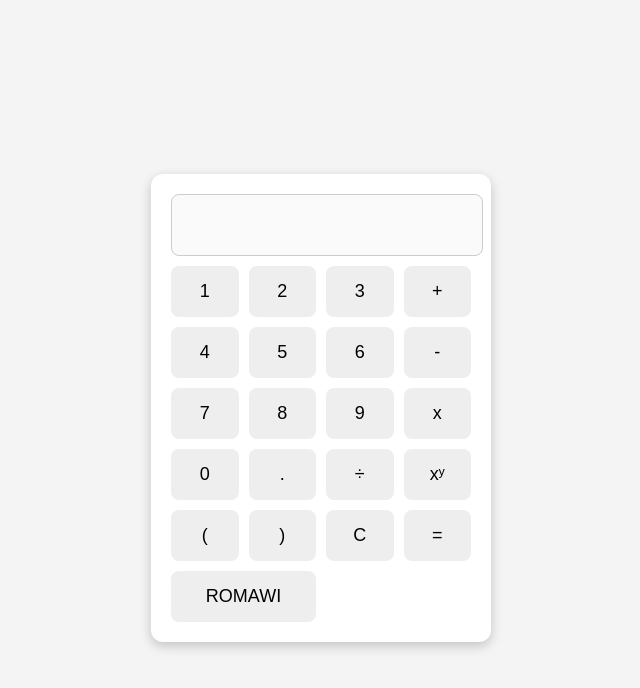
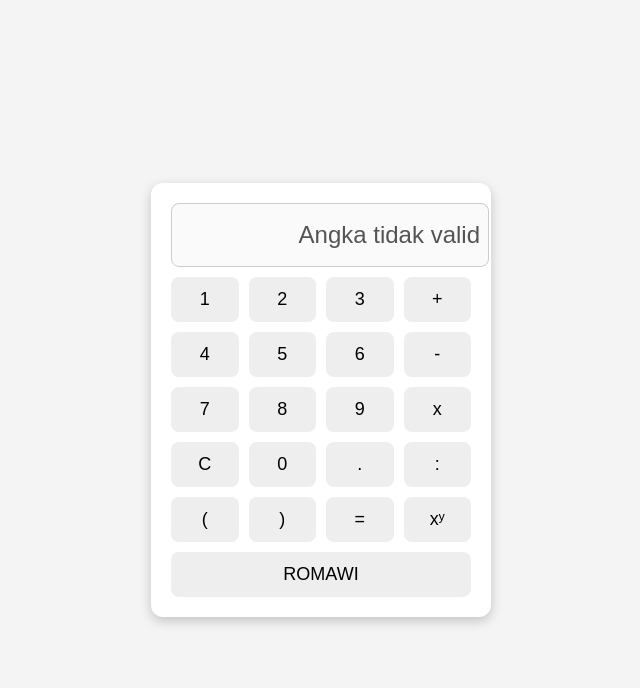
Before and after one commit to azkamurphy/Kalkulator-Romawi-Web, a plain HTML site: page index.html in a window 1280 px wide. Both pictures are taken after a click on the button "ROMAWI". Shown: the whole page, without its empty margins (319-959 px from the left). Drawn offline with Linux system fonts and the light colour scheme.

Commit message:
Update index.html

```diff
--- a/index.html
+++ b/index.html
@@ -1,141 +1,117 @@
 <!DOCTYPE html>
-<html lang="en">
+<html lang="id">
 <head>
-  <meta charset="UTF-8">
+  <meta charset="UTF-8" />
   <title>Kalkulator Sederhana</title>
   <style>
-    body {
-      font-family: Arial, sans-serif;
-      display: flex;
-      justify-content: center;
-      align-items: center;
-      height: 100vh;
-      background: #f4f4f4;
-    }
-    .calculator {
-      background: white;
-      padding: 20px;
-      border-radius: 12px;
-      box-shadow: 0px 4px 12px rgba(0,0,0,0.2);
-      width: 300px;
-      text-align: center;
-    }
-    .display {
-      width: 100%;
-      height: 50px;
-      font-size: 24px;
-      text-align: right;
-      margin-bottom: 10px;
-      padding: 5px;
-      border: 1px solid #ccc;
-      border-radius: 8px;
-    }
-    .buttons {
-      display: grid;
-      grid-template-columns: repeat(4, 1fr);
-      gap: 10px;
-    }
-    button {
-      font-size: 18px;
-      padding: 15px;
-      border: none;
-      border-radius: 8px;
-      cursor: pointer;
-      background: #eee;
-    }
-    button:hover {
-      background: #ddd;
-    }
-    .wide {
-      grid-column: span 2;
-    }
+    body{font-family:Arial, sans-serif;display:flex;justify-content:center;align-items:center;height:100vh;background:#f4f4f4;margin:0}
+    .calculator{background:#fff;padding:20px;border-radius:12px;box-shadow:0 4px 12px rgba(0,0,0,.2);width:300px}
+    .display{width:100%;height:50px;font-size:24px;text-align:right;margin-bottom:10px;padding:6px 8px;border:1px solid #ccc;border-radius:8px}
+    .buttons{display:grid;grid-template-columns:repeat(4,1fr);gap:10px}
+    button{font-size:18px;padding:12px;border:none;border-radius:8px;cursor:pointer;background:#eee}
+    button:hover{background:#ddd}
+    .span-all{grid-column:1 / -1}
   </style>
 </head>
 <body>
   <div class="calculator">
-    <input type="text" id="display" class="display" disabled>
+    <input id="display" class="display" type="text" disabled />
+
     <div class="buttons">
+      <!-- row 2 -->
       <button onclick="append('1')">1</button>
       <button onclick="append('2')">2</button>
       <button onclick="append('3')">3</button>
       <button onclick="append('+')">+</button>
 
+      <!-- row 3 -->
       <button onclick="append('4')">4</button>
       <button onclick="append('5')">5</button>
       <button onclick="append('6')">6</button>
       <button onclick="append('-')">-</button>
 
+      <!-- row 4 -->
       <button onclick="append('7')">7</button>
       <button onclick="append('8')">8</button>
       <button onclick="append('9')">9</button>
-      <button onclick="append('*')">x</button>
+      <button onclick="append('*','x')">x</button>
 
+      <!-- row 5 -->
+      <button onclick="clearDisplay()">C</button>
       <button onclick="append('0')">0</button>
       <button onclick="append('.')">.</button>
-      <button onclick="append('/')">÷</button>
-      <button onclick="append('**')">xʸ</button>
+      <button onclick="append('/',':')">:</button>
 
+      <!-- row 6 -->
       <button onclick="append('(')">(</button>
       <button onclick="append(')')">)</button>
-      <button onclick="clearDisplay()">C</button>
       <button onclick="calculate()">=</button>
+      <button onclick="append('**','^')">xʸ</button>
 
-      <button class="wide" onclick="convertToRoman()">ROMAWI</button>
+      <!-- row 7 -->
+      <button class="span-all" onclick="convertToRoman()">ROMAWI</button>
     </div>
   </div>
 
   <script>
     let calculation = "";
+    let calculationDisplay = "";
 
-    function append(symbol) {
+    const $display = () => document.getElementById("display");
+
+    function setDisplay(text){ $display().value = text; }
+
+    function append(symbol, displaySymbol=null){
       calculation += symbol;
-      document.getElementById("display").value = calculation;
+      calculationDisplay += (displaySymbol!==null ? displaySymbol : symbol);
+      setDisplay(calculationDisplay);
     }
 
-    function clearDisplay() {
+    function clearDisplay(){
       calculation = "";
-      document.getElementById("display").value = "";
+      calculationDisplay = "";
+      setDisplay("");
     }
 
-    function calculate() {
-      try {
-        if (calculation.includes("/0")) {
+    function calculate(){
+      try{
+        if (calculation.includes("/0")){
           clearDisplay();
-          document.getElementById("display").value = "undefined";
+          setDisplay("undefined");
           return;
         }
-        let result = eval(calculation);
-        calculation = result.toString();
-        document.getElementById("display").value = result;
-      } catch {
-        document.getElementById("display").value = "Error";
+        const result = eval(calculation);
+        calculation = String(result);
+        calculationDisplay = String(result);
+        setDisplay(calculationDisplay);
+      }catch(e){
+        clearDisplay();
+        setDisplay("Error");
       }
     }
 
-    function convertToRoman() {
-      try {
-        let num = eval(calculation);
-        num = Math.floor(num);
-        if (num < 1 || num > 3999) {
-          document.getElementById("display").value = "Angka tidak valid";
+    function convertToRoman(){
+      try{
+        let n = Math.trunc(eval(calculation));
+        if (!Number.isFinite(n) || n < 1 || n > 3999){
+          setDisplay("Angka tidak valid");
           return;
         }
-        const romanMap = {
-          1000: "M", 900: "CM", 500: "D", 400: "CD", 100: "C",
-          90: "XC", 50: "L", 40: "XL", 10: "X", 9: "IX",
-          5: "V", 4: "IV", 1: "I"
-        };
-        let result = "";
-        for (let key in romanMap) {
-          while (num >= key) {
-            result += romanMap[key];
-            num -= key;
-          }
+        const romanPairs = [
+          [1000,'M'],[900,'CM'],[500,'D'],[400,'CD'],
+          [100,'C'],[90,'XC'],[50,'L'],[40,'XL'],
+          [10,'X'],[9,'IX'],[5,'V'],[4,'IV'],[1,'I']
+        ];
+        let res = "";
+        for (const [val,sym] of romanPairs){
+          while (n >= val){ res += sym; n -= val; }
         }
-        document.getElementById("display").value = result;
-        calculation = result;
-      } catch {
-        document.getElementById("display").value = "Error";
+        // tampilkan ROMAWI, tapi nilai internal tetap angka
+        calculation = String(Math.trunc(eval(calculation)));
+        calculationDisplay = res;
+        setDisplay(res);
+      }catch(e){
+        setDisplay("Error");
       }
     }
   </script>
```
